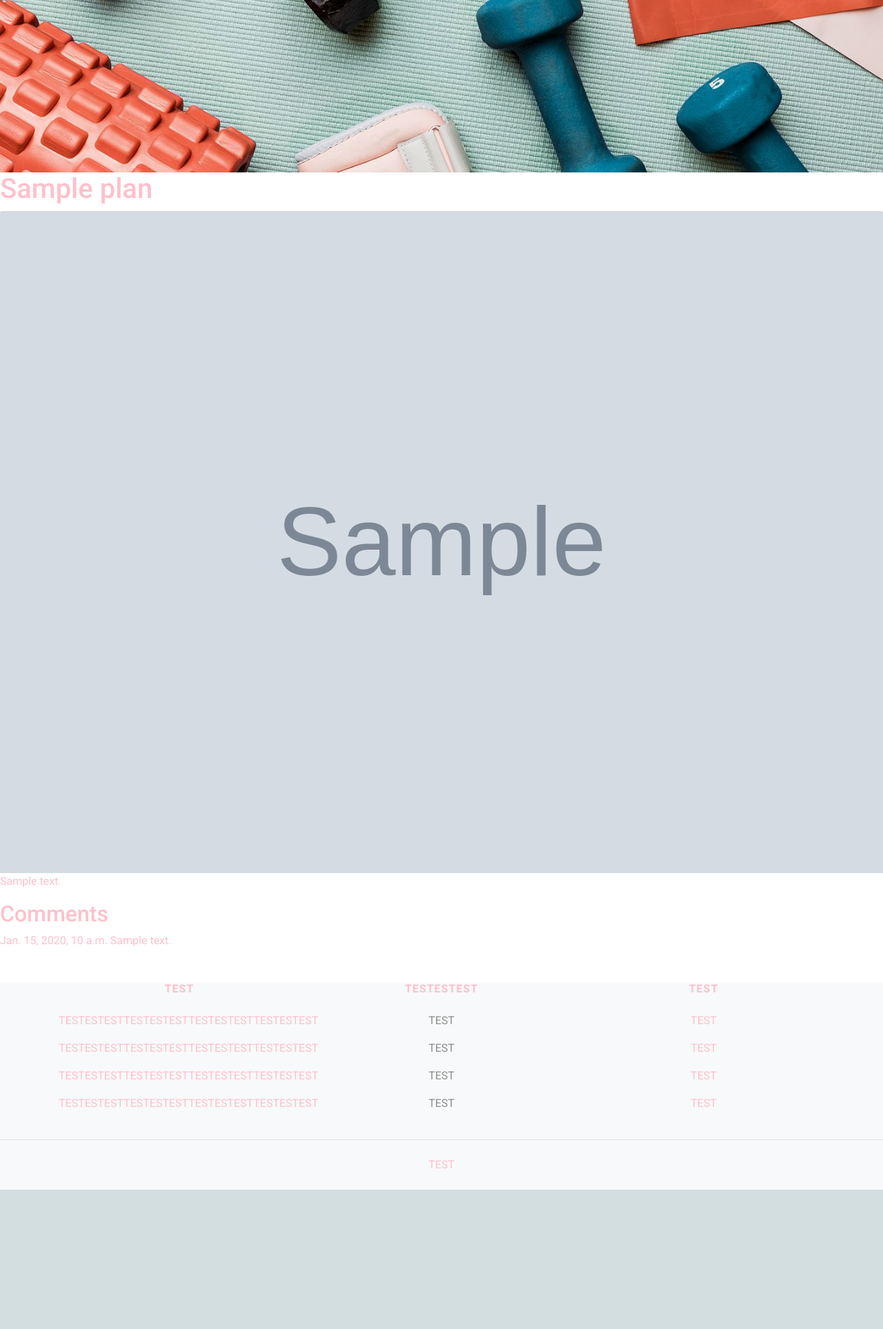
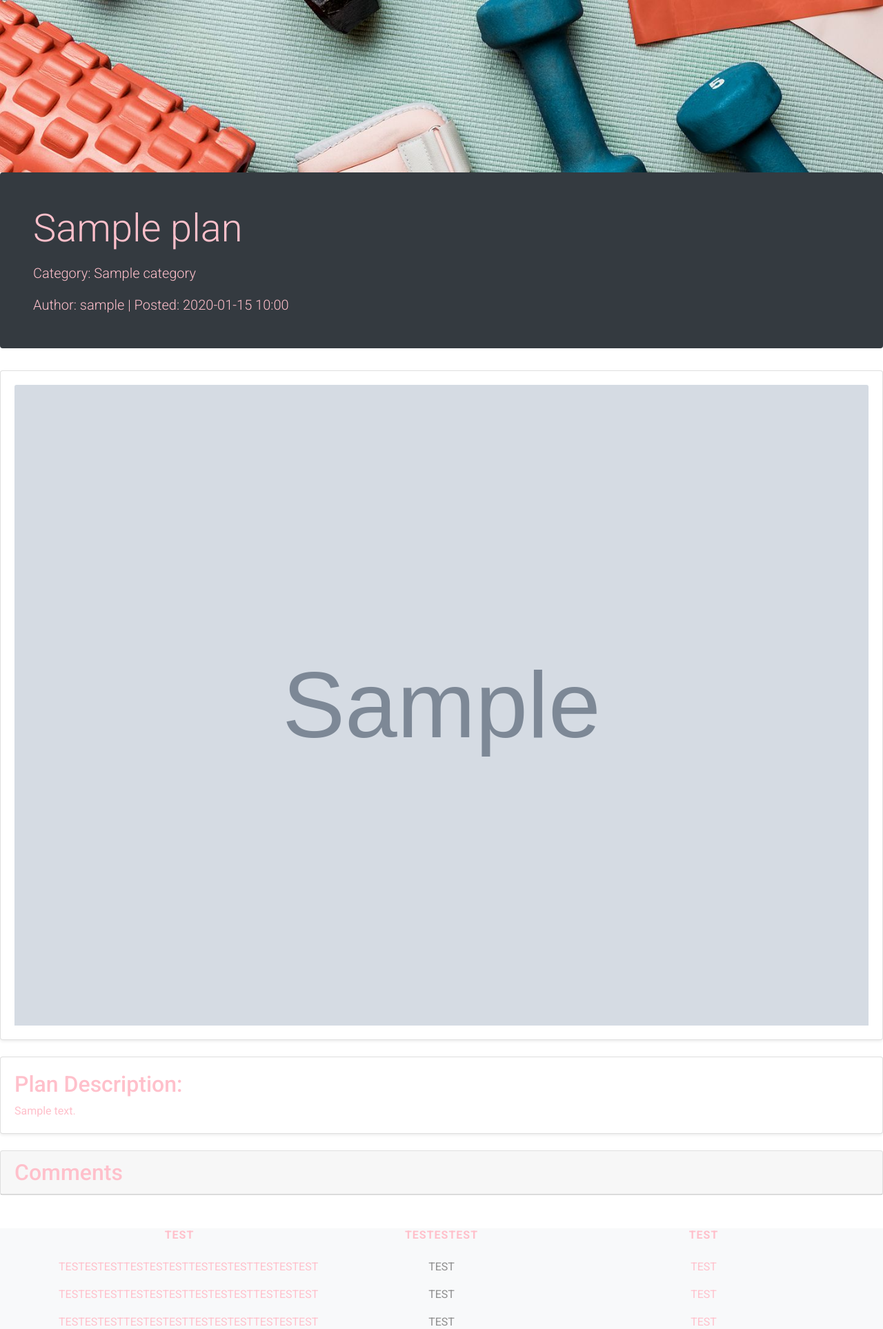
Before and after one commit to Code-Institute-Submissions/alexzanotti-milestone.project.4, a Django app: page /plans/1/ in a window 1280 px wide. Shown: the part 526-2453 px from the top of the page at 69% size. Before the commit the page ends 2251 px from the top, so only its background shows below. Run offline with Django 3.2, Linux system fonts and the light colour scheme; tables that the repository leaves empty hold one stand-in row (values such as "Sample post"); grey boxes marked "Sample" are stand-in pictures; some libraries are stand-ins or nearby versions.

Commit message:
updated plan_description styling using bootstrap

```diff
--- a/plans/templates/plans/plan_description.html
+++ b/plans/templates/plans/plan_description.html
@@ -5,27 +5,53 @@
 {% block image %}{{ plan.name }} Plan{% endblock %}
 
 {% block content %}
-<h1>{{ plan.name }}</h1>
+<div class="jumbotron p-4 p-md-5 text-white rounded bg-dark">
+    <div class="col-md-6 px-0">
+        <h1 class="display-4">{{ plan.name }}</h1>
+        <p class="lead my-3">Category: {{ plan.category.name }}</p>
+        <p class="lead mb-0">Author: {{ plan.author }} | Posted: {{ plan.date_posted|date:'Y-m-d H:i' }}</p>
+    </div>
+</div>
+
 {% if plan.image_field %}
-<img src="{{ plan.image_field.url }}" class="card-img-top" alt="{{ plan.name }}">
-{% else %}
-<img src="" class="card-img-top" alt="{{ plan.name }}">
+<div class="card mb-4 shadow-sm">
+    <div class="card-body">
+        <img src="{{ plan.image_field.url }}" class="card-img-top" alt="{{ plan.name }}">
+    </div>
+</div>
 {% endif %}
-<p class="card-text">{{ plan.description }}</p>
 
-<h2>Comments</h2>
-{% for comment in comments %}
-<p>
-    <strong>{{ comment.author.user.username }}</strong>
-    {{ comment.created_at }}
-    {{ comment.content }}
-</p>
-{% empty %}
-<p>No comments yet.</p>
-{% endfor %}
+<div class="card mb-4 shadow-sm">
+    <div class="card-body">
+        <h2>Plan Description:</h2>
+        <p class="card-text">{{ plan.description }}</p>
+    </div>
+</div>
+
+<div class="card mt-3">
+    <div class="card-header" id="commentsHeading" data-toggle="collapse" data-target="#commentsCollapse" aria-expanded="false" aria-controls="commentsCollapse" style="cursor: pointer;">
+        <h2 class="mb-0">Comments</h2>
+        <i class="fa-light fa-square-chevron-down" style="color: #000000;"></i>
+    </div>
+    <div id="commentsCollapse" class="collapse" aria-labelledby="commentsHeading">
+        <div class="card-body">
+            {% if comments %}
+            <ul>
+                {% for comment in comments %}
+                <li>
+                    <p><strong>{{ comment.author }}</strong> - {{ comment.created_at|date:'Y-m-d H:i' }}</p>
+                    <p>{{ comment.content }}</p>
+                </li>
+                {% endfor %}
+            </ul>
+            {% else %}
+            <p>No comments yet.</p>
+            {% endif %}
+        </div>
+    </div>
+</div>
 
 {% if user.is_authenticated %}
 <a href="{% url 'plans:add_comment' plan_id=plan.id %}" class="btn btn-primary">Add Comment</a>
 {% endif %}
-
 {% endblock %}
```
